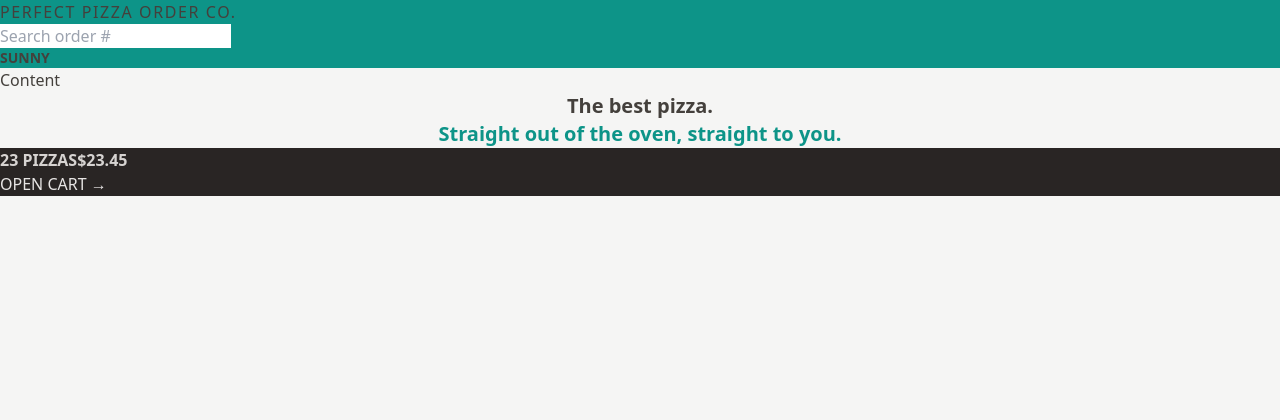
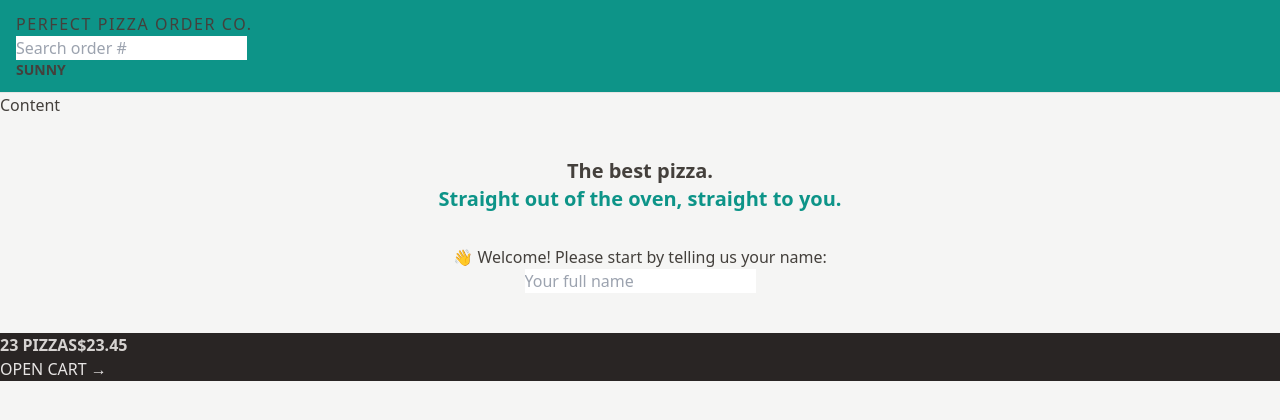
Before and after one commit to SunpreetSandhu/order-app, a React (Vite) app: page / in a window 1280 px wide. Shown: the top 420 px of the page. Built offline with nearby package versions, Linux system fonts and the light colour scheme.

Commit message:
added header styling

```diff
--- a/src/ui/Header.jsx
+++ b/src/ui/Header.jsx
@@ -4,7 +4,10 @@ import Username from '../features/user/Username';
 
 function Header() {
   return (
-    <header className="bg-teal-600 uppercase">
+    <header
+      className="px border-b border-stone-200
+     bg-teal-600 px-4 py-3 uppercase"
+    >
       <Link to="/" className="tracking-widest">
         Perfect Pizza Order Co.
       </Link>
--- a/src/ui/Home.jsx
+++ b/src/ui/Home.jsx
@@ -1,13 +1,16 @@
+import CreateUser from '../features/user/CreateUser';
+
 function Home() {
   return (
-    <div>
-      <h1 className="text-center text-xl font-semibold">
+    <div className="my-10 text-center">
+      <h1 className="mb-8 text-xl font-semibold">
         The best pizza.
         <br />
         <span className="text-teal-600">
           Straight out of the oven, straight to you.
         </span>
       </h1>
+      <CreateUser />
     </div>
   );
 }
```
